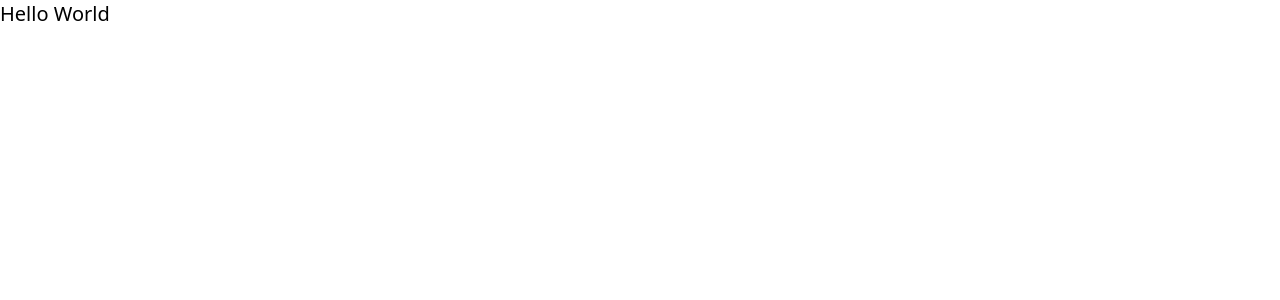
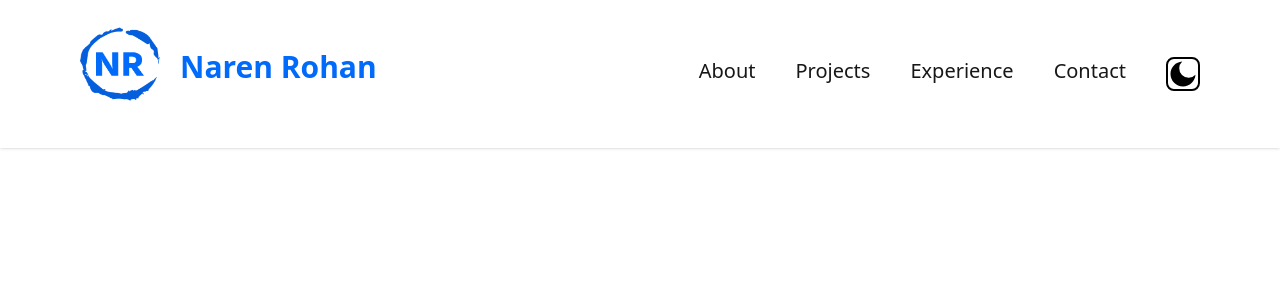
Before and after one commit to nroh555/Personal_Portfolio, a Next.js app: page / in a window 1280 px wide. Shown: the top 300 px of the page. Built offline with nearby package versions, Linux system fonts and the light colour scheme.

Commit message:
Implemented a responsive navigation bar

```diff
--- a/app/layout.tsx
+++ b/app/layout.tsx
@@ -1,4 +1,7 @@
-import '../styles/globals.css'
+"use client"
+import "../styles/globals.css"
+import Navbar from "@/components/Navbar"
+import { ThemeProvider } from "next-themes"
 
 export default function RootLayout({
   children,
@@ -12,7 +15,12 @@ export default function RootLayout({
         head.tsx. Find out more at https://beta.nextjs.org/docs/api-reference/file-conventions/head
       */}
       <head />
-      <body>{children}</body>
+      <body>
+        <ThemeProvider enableSystem={true} attribute="class">
+          <Navbar />
+          {children}
+        </ThemeProvider>
+      </body>
     </html>
   )
 }
--- /dev/null
+++ b/components/Navbar.tsx
@@ -0,0 +1,106 @@
+"use client"; // this is a client component
+import React from "react";
+import { useState } from "react";
+import { Link } from "react-scroll/modules";
+import { usePathname } from "next/navigation";
+import { useTheme } from "next-themes";
+import { RiMoonFill, RiSunLine } from "react-icons/ri";
+import { IoMdMenu, IoMdClose } from "react-icons/io";
+
+interface NavItem {
+  title: string;
+  page: string;
+}
+
+const NAV_TITLES: Array<NavItem> = [
+  {
+    title: "About",
+    page: "about",
+  },
+  {
+    title: "Projects",
+    page: "projects",
+  },
+  {
+    title: "Experience",
+    page: "experience",
+  },
+  {
+    title: "Contact",
+    page: "contact",
+  },
+];
+
+const Navbar = () => {
+  const { systemTheme, theme, setTheme } = useTheme();
+  const currentTheme = theme === "system" ? systemTheme : theme;
+  const [navBar, setNavBar] = useState(false); //State responsible for mobile or desktop view
+
+  return (
+    <header className="w-full mx-auto sm:px-20 fixed top-0 z-50 shadow bg-white dark:bg-stone-900 dark:border-b dark:border-stone-600">
+      <div className="justify-between lg:items-center lg:flex">
+        <div>
+          <div className="flex items-center justify-between">
+            <div className="sm:py-6 sm:block">
+              <img
+                src={"/logo.png"}
+                alt="logo"
+                className="w-20 h-20 mb-5 inline-block"
+              />
+              <h1 className="inline-block ps-5 text-3xl text-[#006AFA] font-bold">
+                Naren Rohan
+              </h1>
+            </div>
+            <div className="lg:hidden">
+              <button onClick = {() => setNavBar(!navBar)}>
+                {navBar ? <IoMdClose size={40} /> : <IoMdMenu size={40} />}
+              </button>
+            </div>
+          </div>
+        </div>
+        <div>
+          <div
+            className={`flex-1 justify-self-center pb-3 mt-8 lg:block lg:pb-0 lg:mt-0 ${
+              navBar ? "block" : "hidden"
+            }`}
+          >
+            <div className="lg:flex lg:space-x-10 space-y-8 lg:space-y-0">
+              {NAV_TITLES.map((label, index) => {
+                return (
+                    <Link
+                    key={index}
+                    to={label.page}
+                    className={
+                      "block lg:inline-block text-xl text-neutral-900 hover:text-[#006AFA] dark:text-neutral-100 dark:hover:text-[#4B91F1]"
+                    }
+                    activeClass="active"
+                    onClick={() => setNavBar(!navBar)}
+                  >
+                    {label.title}
+                  </Link>
+                )
+              })}
+              {currentTheme === "dark" ? (
+                <button
+                  onClick={() => setTheme("light")}
+                  className="border-2 border-solid border-white rounded-lg"
+                >
+                  <RiSunLine size={30} color="white" />
+                </button>
+              ) : (
+                <button
+                  onClick={() => setTheme("dark")}
+                  className= "border-2 border-solid border-black rounded-lg"
+                >
+                  <RiMoonFill size={30} />
+                </button>
+              )}
+            </div>
+          </div>
+        </div>
+      </div>
+    </header>
+  );
+};
+
+export default Navbar;
```
Also changed, not shown: public/logo.png (added).
